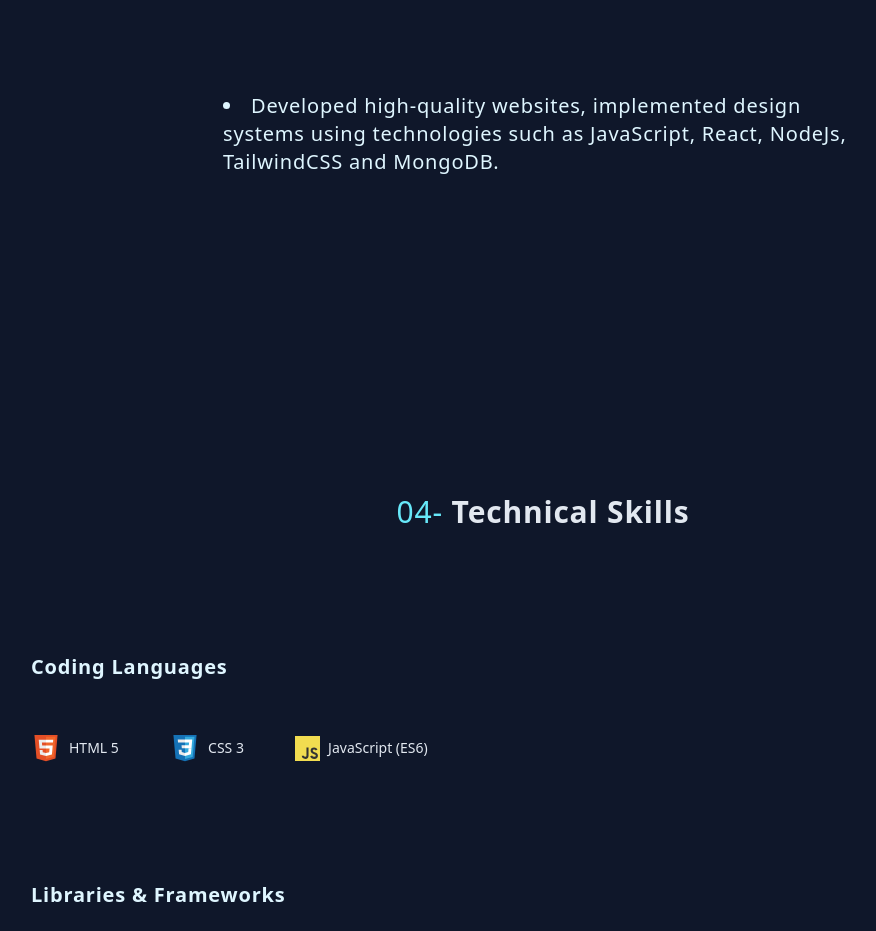
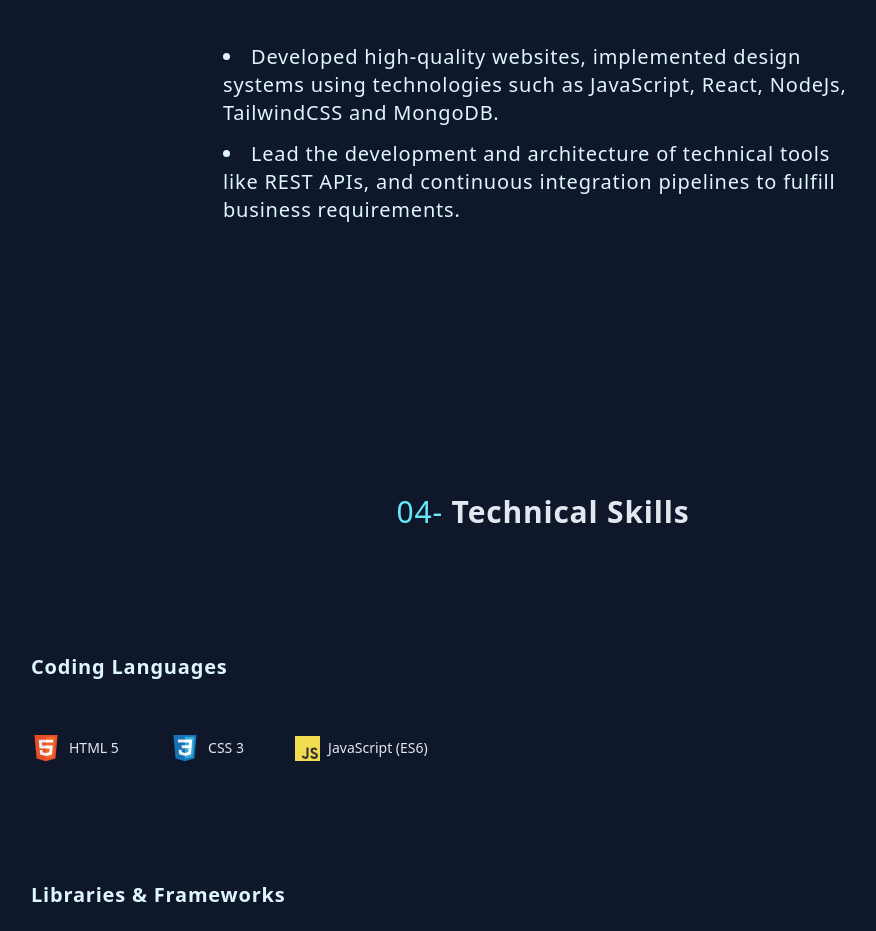
Before and after one commit to Sergyoubi/Current-Portfolio, a React (Create React App) app: page / in a window 1280 px wide. Shown: the part 1880-2811 px from the top of the page, without its empty margins (97-973 px from the left). Built offline with nearby package versions, Linux system fonts and the light colour scheme.

Commit message:
added new experiment

```diff
--- a/src/Components/Partial/Experience.js
+++ b/src/Components/Partial/Experience.js
@@ -39,20 +39,13 @@ const Experience = () => {
                   TailwindCSS and MongoDB.
                 </li>
               </Fade>
-              {/*
               <Fade delay={700} duration={1800} triggerOnce>
                 <li className="py-[1%] tracking-[0.8px] select-none">
-                  Worked closely with designers, developers and management team
-                  to develop the project requirements, goals, and desired
-                  functionality.
+                  Lead the development and architecture of technical tools like
+                  REST APIs, and continuous integration pipelines to fulfill
+                  business requirements.
                 </li>
               </Fade>
-              <Fade delay={800} duration={1800} triggerOnce>
-                <li className="py-[1%] tracking-[0.8px] select-none">
-                  Maintained code and proposed solutions to issues identified.
-                </li>
-              </Fade>
-              */}
             </ul>
           </div>
         </div>
```
